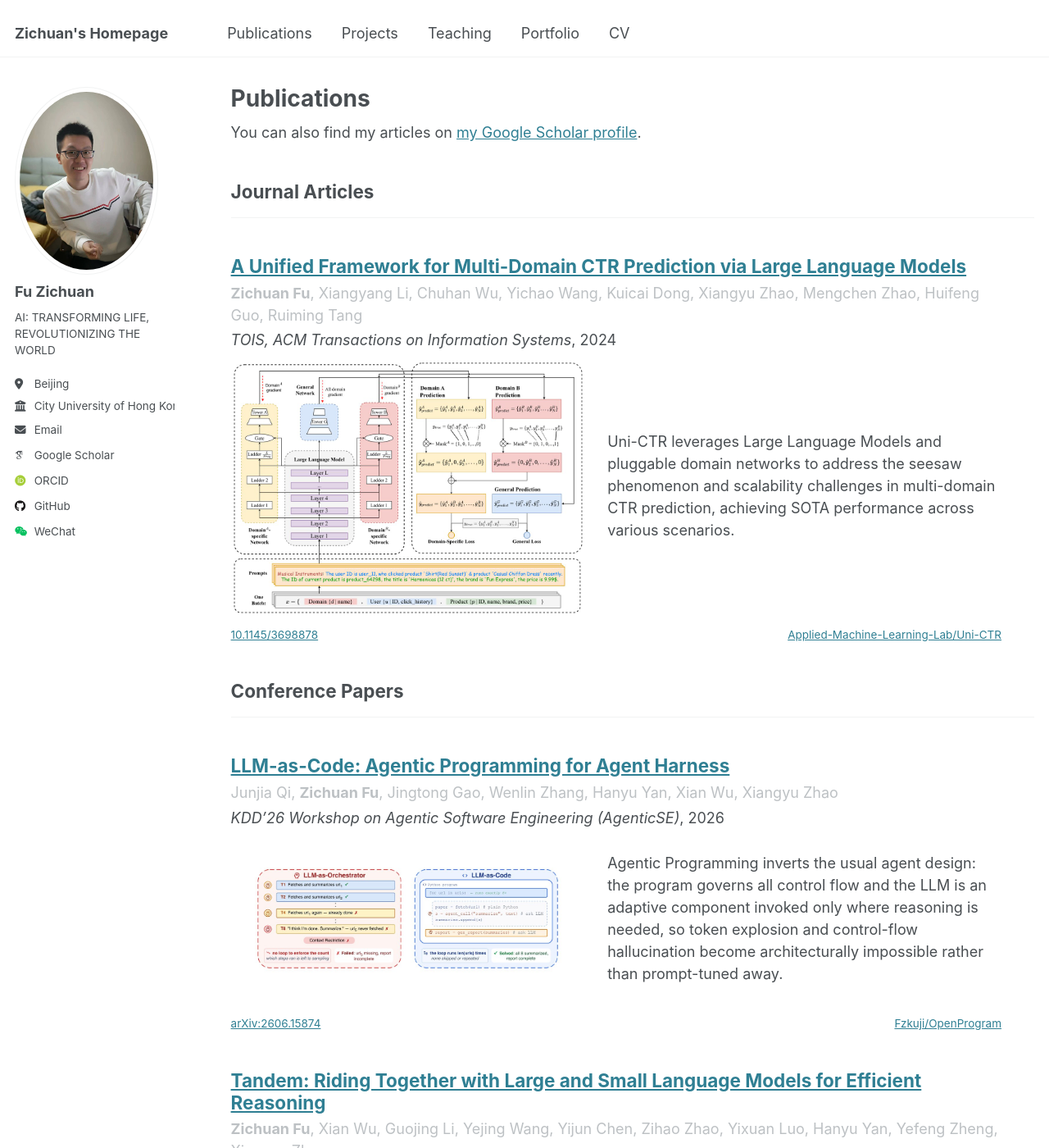
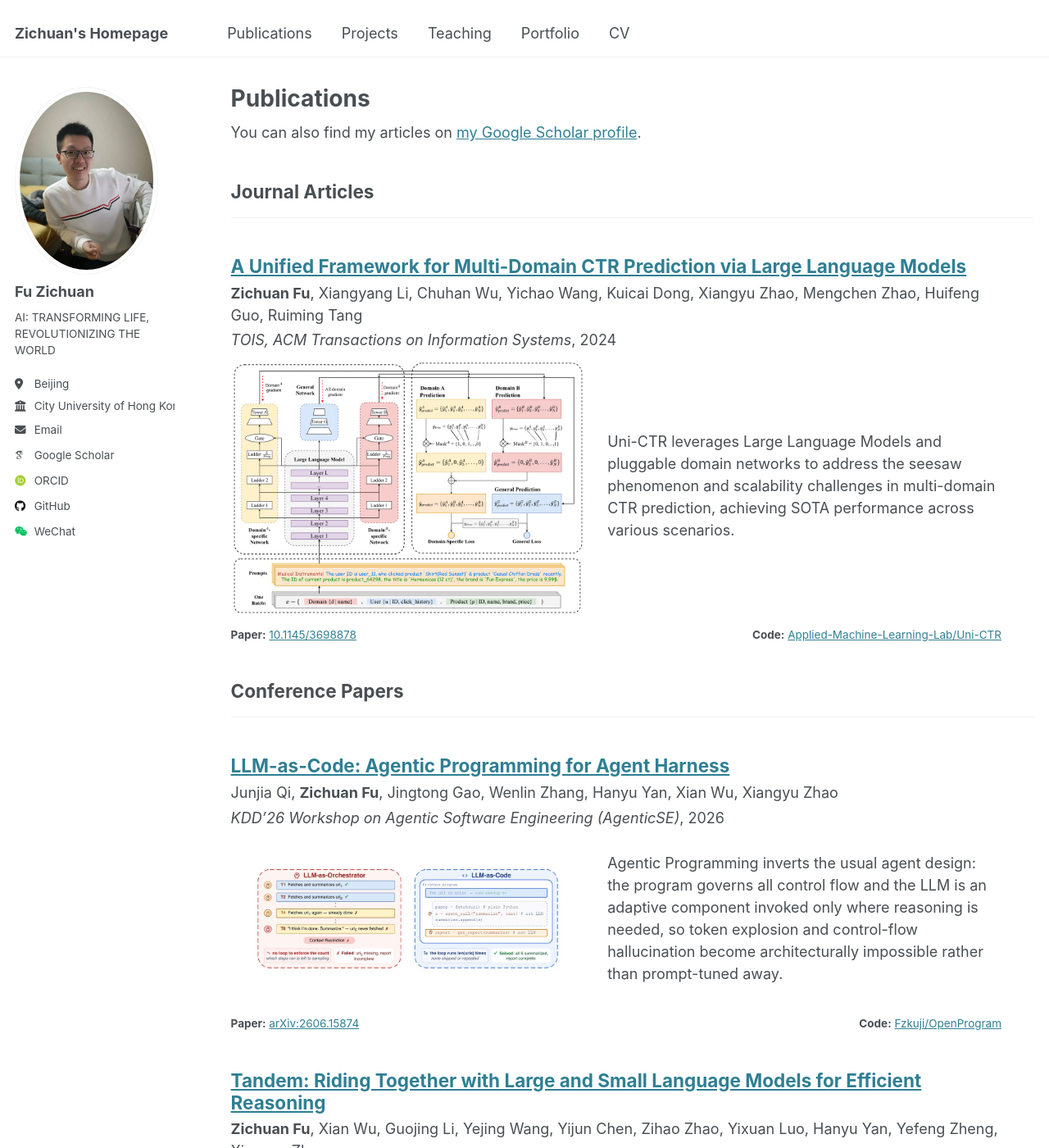
Before and after one commit to Fzkuji/fzkuji.github.io, a Jekyll site: the page built from _pages/publications.html, in a window 1280 px wide and 1400 px high. Shown: the whole window at 82% size. Built offline with Jekyll 4.4.1, drawn with Linux system fonts in a browser that asks for light colours; some web fonts are replaced; some of the changed text lies outside the part shown.

Commit message:
Label the paper and code links; drop the grey from the author line
A bare DOI at one end of the row and a bare repo path at the other said
nothing about what either was. They now read "Paper: 10.18653/..." and
"Code: Fzkuji/OpenProgram".

Also reverts the author line to the default text colour. Only its size was
too small; the colour change was not asked for.

```diff
--- a/_includes/archive-single.html
+++ b/_includes/archive-single.html
@@ -75,15 +75,15 @@
       </div>
     </div>
 
-    {%- comment -%} Band 3 — links pushed to opposite ends of one full-width row {%- endcomment -%}
+    {%- comment -%} Band 3 — labelled links, full width {%- endcomment -%}
     {% if post.paperurl or post.codeurl or post.slidesurl %}
       <p class="archive__item-links">
         <span class="archive__item-links-left">
-          {% if post.paperurl %}<a href="{{ post.paperurl }}">{{ post.paperlabel | default: post.paperurl }}</a>{% endif %}
-          {% if post.slidesurl %}<a href="{{ post.slidesurl }}">Slides</a>{% endif %}
+          {% if post.paperurl %}<span class="archive__item-link"><span class="archive__item-link-label">Paper:</span> <a href="{{ post.paperurl }}">{{ post.paperlabel | default: post.paperurl }}</a></span>{% endif %}
+          {% if post.slidesurl %}<span class="archive__item-link"><span class="archive__item-link-label">Slides:</span> <a href="{{ post.slidesurl }}">Download</a></span>{% endif %}
         </span>
         {% if post.codeurl %}
-          <span class="archive__item-links-right"><a href="{{ post.codeurl }}">{{ post.codeurl | remove: 'https://github.com/' }}</a></span>
+          <span class="archive__item-links-right"><span class="archive__item-link"><span class="archive__item-link-label">Code:</span> <a href="{{ post.codeurl }}">{{ post.codeurl | remove: 'https://github.com/' }}</a></span></span>
         {% endif %}
       </p>
     {% endif %}
--- a/_sass/layout/_archive.scss
+++ b/_sass/layout/_archive.scss
@@ -305,7 +305,6 @@
 .archive__item-authors {
   margin: 0.15em 0 0.2em;
   font-size: $type-size-5;
-  color: var(--global-text-color-light);
 }
 
 .archive__item-venue {
@@ -324,8 +323,13 @@
   font-size: $type-size-6;
 }
 
-.archive__item-links-left a + a {
-  margin-left: 1em;
+.archive__item-link + .archive__item-link {
+  margin-left: 1.25em;
+}
+
+/* Names what the link is, so a bare DOI or repo path isn't left unexplained. */
+.archive__item-link-label {
+  font-weight: bold;
 }
 
 /* Sits at the end of the title, so it must not inherit the heading's size,
```
